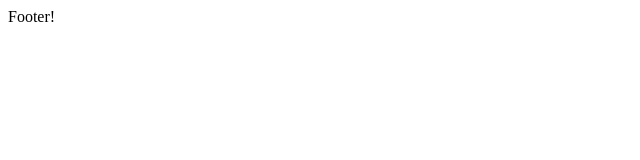
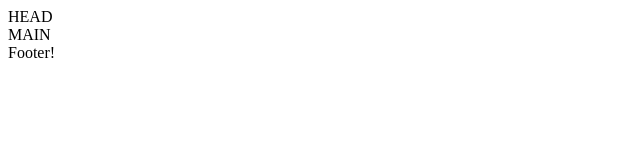
Before and after one commit to vbevziuk/my-project, a plain HTML site: page index.html in a window 1280 px wide. Shown: the whole page, without its empty margins (0-640 px from the left). Drawn offline with Linux system fonts and the light colour scheme.

Commit message:
add main and head

```diff
--- a/index.html
+++ b/index.html
@@ -7,8 +7,8 @@
   <title>My Project</title>
 </head>
 <body>
-  <head></head>
-  <main></main>
+  <head>HEAD</head>
+  <main>MAIN</main>
   <footer>Footer!</footer>
 </body>
 </html>
```
